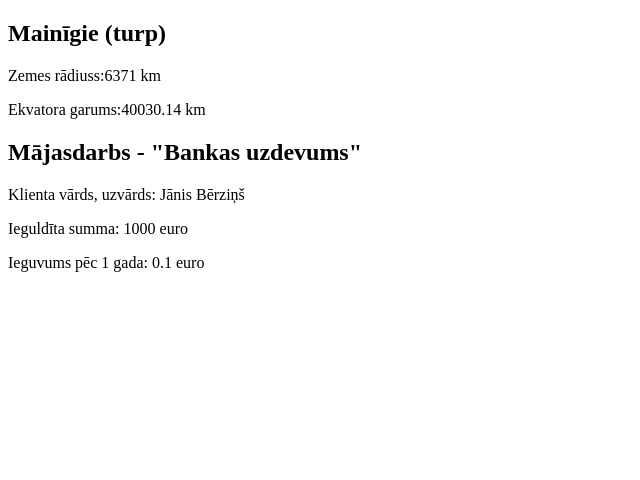
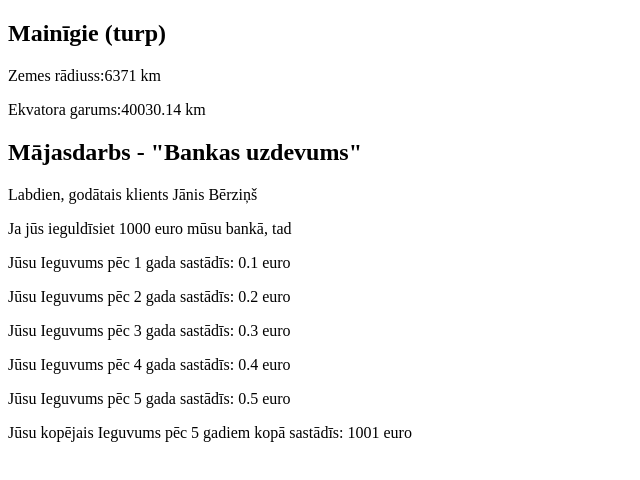
Before and after one commit to IljaBg/JavaScript_kursi, a plain HTML site: page Class_09/index.html in a window 1280 px wide. Shown: the whole page, without its empty margins (0-640 px from the left). Drawn offline with Linux system fonts and the light colour scheme.

Commit message:
banka commit2

```diff
--- a/Class_09/index.html
+++ b/Class_09/index.html
@@ -12,6 +12,11 @@
     <p id="klients"></p>
     <p id="summa"></p>
     <p id="result"></p>
+    <p id="result2"></p>
+    <p id="result3"></p>
+    <p id="result4"></p>
+    <p id="result5"></p>
+    <p id="result6"></p>
     <script src="./js/banka.js"></script>
 
 
--- a/Class_09/js/banka.js
+++ b/Class_09/js/banka.js
@@ -1,11 +1,22 @@
 var klients = "Jānis Bērziņš";
 var summa = 1000;
-var procents = 0.01; // 0.01% par gadu - 1.gadā
+var procents = [0.01, 0.02, 0.03, 0.04, 0.05]; // 0.01% par gadu - 1.gadā
 
-var result = Math.round(summa * procents)/100; // ieguvums pēc 1 gada
+var result = Math.round(summa * procents[0])/100; // ieguvums pēc 1 gada
+var result2 = Math.round(summa * procents[1])/100; // ieguvums pēc 2 gada
+var result3 = Math.round(summa * procents[2])/100; // ieguvums pēc 3 gada
+var result4 = Math.round(summa * procents[3])/100; // ieguvums pēc 4 gada
+var result5 = Math.round(summa * procents[4])/100; // ieguvums pēc 5 gada
+var result6 = Math.round((summa * procents[4]/100) + summa); // ieguvums pēc 5 gada
 
 
-document.getElementById("klients").innerHTML = "Klienta vārds, uzvārds: " +klients;
-document.getElementById("summa").innerHTML = "Ieguldīta summa: " +summa +" euro";
+document.getElementById("klients").innerHTML = "Labdien, godātais klients " +klients;
+document.getElementById("summa").innerHTML = "Ja jūs ieguldīsiet " +summa +" euro mūsu bankā, tad ";
 
-    document.getElementById("result").innerHTML = "Ieguvums pēc 1 gada: " + result +" euro";
+    document.getElementById("result").innerHTML = "Jūsu Ieguvums pēc 1 gada sastādīs: " + result +" euro";
+    document.getElementById("result2").innerHTML = "Jūsu Ieguvums pēc 2 gada sastādīs: " + result2 +" euro";
+    document.getElementById("result3").innerHTML = "Jūsu Ieguvums pēc 3 gada sastādīs: " + result3 +" euro";
+    document.getElementById("result4").innerHTML = "Jūsu Ieguvums pēc 4 gada sastādīs: " + result4 +" euro";
+    document.getElementById("result5").innerHTML = "Jūsu Ieguvums pēc 5 gada sastādīs: " + result5 +" euro";
+
+    document.getElementById("result6").innerHTML = "Jūsu kopējais Ieguvums pēc 5 gadiem kopā sastādīs: " + result6 +" euro";
```
